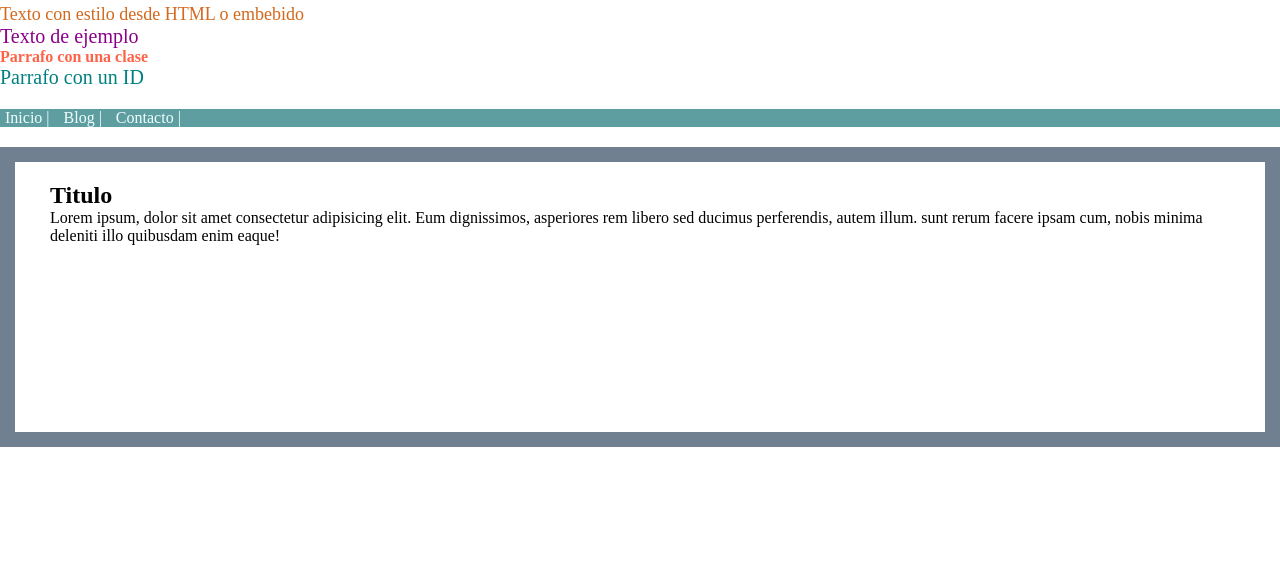
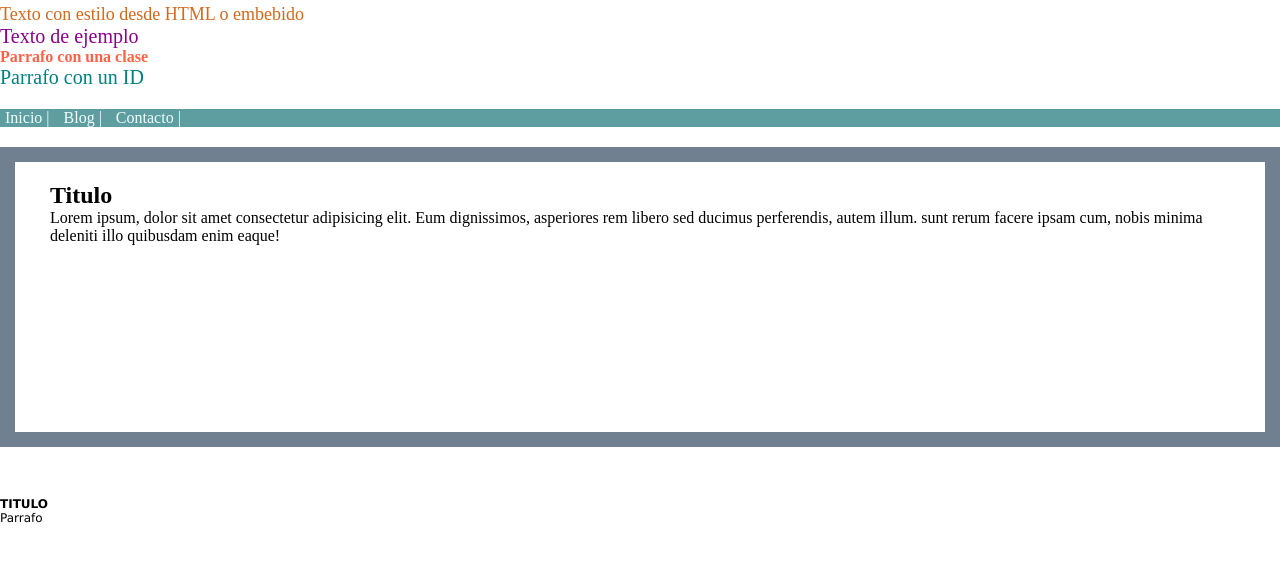
Before and after one commit to PikyR/HTML, a plain HTML site: page CSS/index.html in a window 1280 px wide. Shown: the part 51-612 px from the top of the page. Drawn offline with Linux system fonts and the light colour scheme.

Commit message:
Fin de clase 26

```diff
--- a/CSS/index.html
+++ b/CSS/index.html
@@ -55,11 +55,17 @@
       <article>
         <h2>Titulo</h2>
         <div>
-          <p>Lorem ipsum, dolor sit amet consectetur adipisicing elit. Eum dignissimos, asperiores rem libero sed ducimus perferendis, autem illum. sunt rerum facere ipsam cum, nobis minima deleniti illo quibusdam enim eaque!</p>
-
-        </div>
+          <p>Lorem ipsum, dolor sit amet consectetur adipisicing elit. Eum dignissimos, asperiores rem libero sed ducimus perferendis, autem illum. sunt rerum facere ipsam cum, nobis minima deleniti illo quibusdam enim eaque!</p>        </div>
       </article>
     </section>
+
+    <!-- Clase 26 -->
+    <!-- Herencia -->
+
+    <article class="c-26">
+      <h1>TITULO</h1>
+      <p>Parrafo</p>
+    </article>
     </main>
 </body>
 </html>
--- a/CSS/styles.css
+++ b/CSS/styles.css
@@ -63,3 +63,15 @@ section {
   border: 15px solid slategrey;
   padding: 20px 35px;
 }
+
+/* Clase 26 */
+
+.c-26{
+  margin-top: 50px;
+  font-size: 75%;
+  font-family: Verdana, Geneva, Tahoma, sans-serif;
+}
+
+.c-26 h1{
+  font-size: inherit;
+}
```
